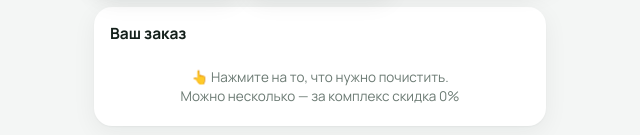
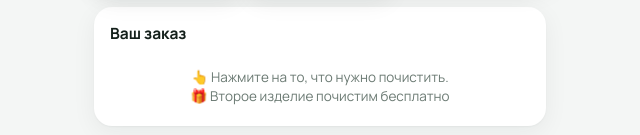
Before and after one commit to vaditik23/himchistka-demo, a plain HTML site: page chisty-vopros/index.html in a window 1280 px wide. Shown: the part 817-952 px from the top of the page, 320-960 px from the left. Drawn offline with Linux system fonts and the light colour scheme.

Commit message:
Hide zero complex discount, show promo

```diff
--- a/chisty-vopros/index.html
+++ b/chisty-vopros/index.html
@@ -456,7 +456,7 @@ function step1(){
     const from=c.kind==='area'?c.ppm+' ₽/м²':'от '+rub(Math.min(...c.variants.map(v=>v.p)));
     return `<button class="tile ${counts[c.id]?'on':''}" onclick="addItem('${c.id}')">${counts[c.id]?`<span class="cnt">${counts[c.id]}</span>`:''}${svg(c.icon)}<b>${esc(c.name)}</b><small>${from}</small></button>`}).join('')}</div>`;
   h+=`<div class="card"><h3>Ваш заказ</h3>`;
-  if(!order.items.length) h+=`<div class="empty">👆 Нажмите на то, что нужно почистить.<br>Можно несколько — за комплекс скидка ${DB.settings.complexPct}%</div>`;
+  if(!order.items.length) h+=`<div class="empty">👆 Нажмите на то, что нужно почистить.${DB.settings.promo2?'<br>🎁 Второе изделие почистим бесплатно':(DB.settings.complexPct>0?'<br>Можно несколько — за комплекс от '+DB.settings.complexQty+' предметов скидка '+DB.settings.complexPct+'%':'')}</div>`;
   order.items.forEach((it,i)=>{const c=cat(it.cid); if(!c) return;
     h+=`<div class="item"><div class="itemhead">${svg(c.icon)}<b>${esc(c.name)}</b><span class="p">${rub(itemPrice(it))}</span><button class="x" onclick="delItem(${i})" aria-label="Убрать">×</button></div>`;
     if(c.kind==='count'){
```
Also changed, not shown: expert-chistoty/index.html (+1 -1 lines), index.html (+1 -1 lines), italclean/index.html (+1 -1 lines).
